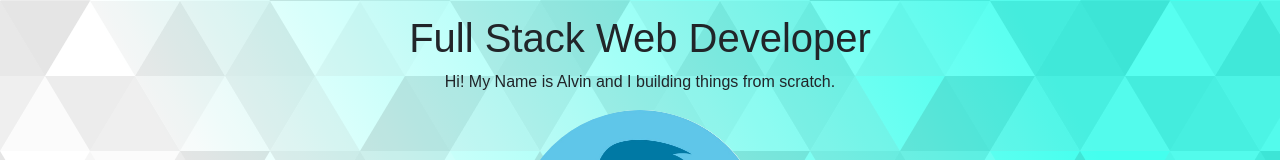
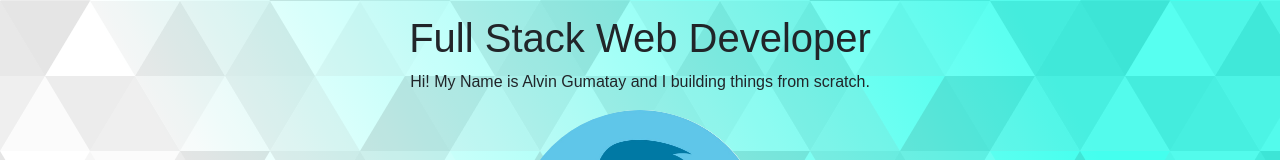
Before and after one commit to alvingumatay/web-fcbportfolio, a plain HTML site: page index.html in a window 1280 px wide. Shown: the part 149-309 px from the top of the page. Drawn offline with nearby package versions, Linux system fonts and the light colour scheme.

Commit message:
update portfolio

```diff
--- a/index.html
+++ b/index.html
@@ -15,7 +15,7 @@
      <div class="container-fluid">
      	<section id="landing" class="text-center  mt-5">
      		 <h1> Full Stack Web Developer</h1>
-     		 <p>Hi! My Name is Alvin and I building things from scratch.</p>
+     		 <p>Hi! My Name is Alvin Gumatay and I building things from scratch.</p>
              <img src="images/me.jpg" class="img-fluid " id="profile" />
 
              <a class="btn btn-success btn-lg mt-3" href="mailto:alvingumatay13@gmail.com" >Let's Work Together</a>
```
